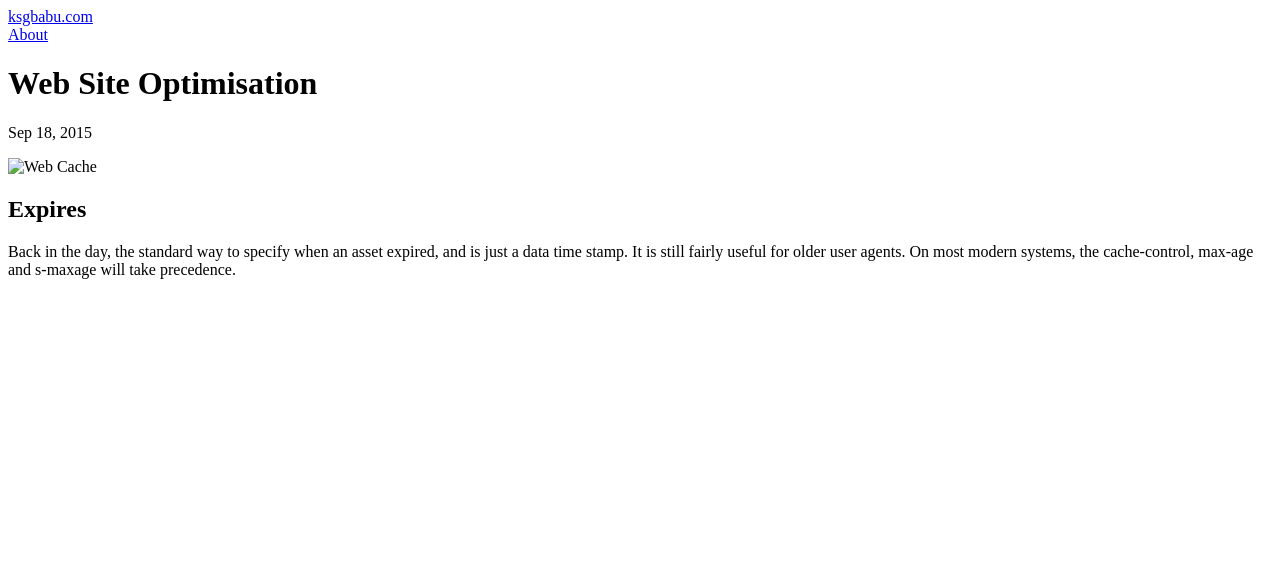
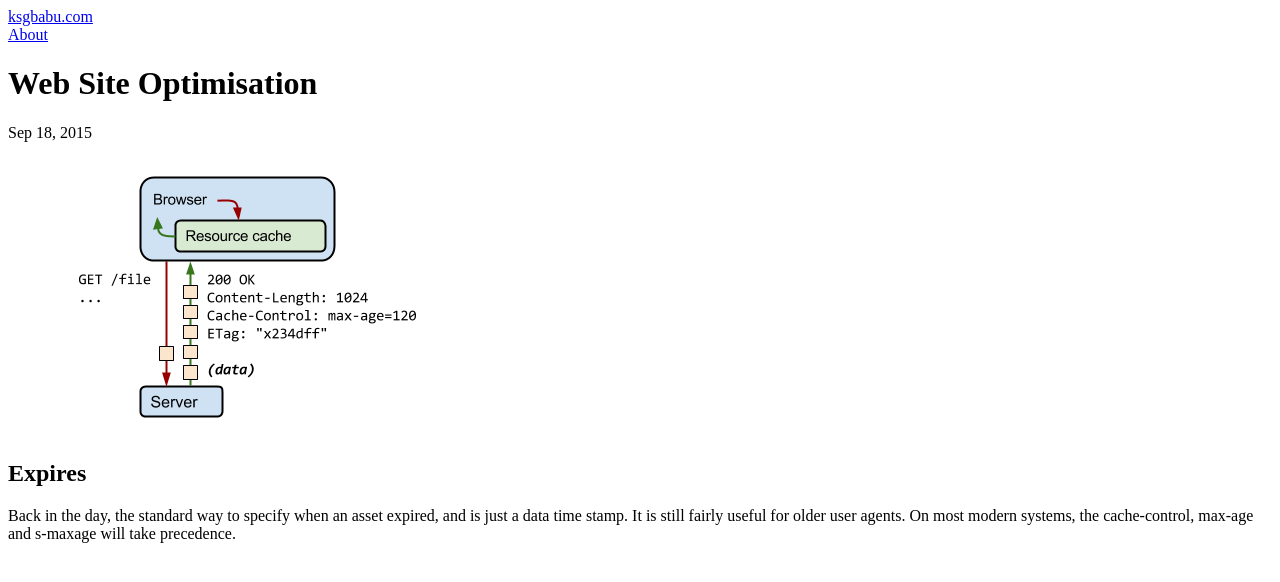
Before and after one commit to ksgbabu/ksgbabu.github.io, a Jekyll site: the page built from _posts/sept-2015/2015-09-18-Web-Site-Optimisation.md, in a window 1280 px wide. Shown: the top 582 px of the page. Built offline with Jekyll 4.4.1, drawn with Linux system fonts in a browser that asks for light colours.

Commit message:
corrections in code

```diff
--- a/_posts/sept-2015/2015-09-18-Web-Site-Optimisation.md
+++ b/_posts/sept-2015/2015-09-18-Web-Site-Optimisation.md
@@ -2,7 +2,7 @@
 layout: post
 ---
 
-![Web Cache](../image/web-cache.png)
+![Web Cache](/images/web-cache.png)
 
 ##Expires
 
```
Also changed, not shown: images/web-cache.png (renamed from _posts/sept-2015/image/web-cache.png).
